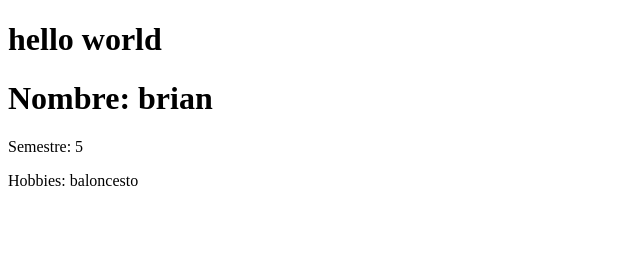
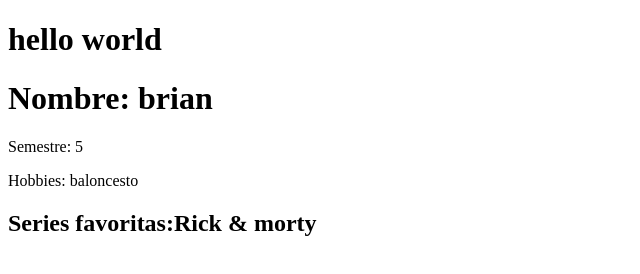
Before and after one commit to vrax69/pagina_web_jueves_bp, a plain HTML site: page index.html in a window 1280 px wide. Shown: the whole page, without its empty margins (0-640 px from the left). Drawn offline with Linux system fonts and the light colour scheme.

Commit message:
agregar series favoritas al cuerpo del documento HTML

```diff
--- a/index.html
+++ b/index.html
@@ -10,5 +10,6 @@
     <h1>Nombre: brian</h1>
     <p>Semestre: 5</p>
     <p>Hobbies:  baloncesto</p>
+    <h2>Series favoritas:Rick & morty</h2>
 </body>
 </html>
```
